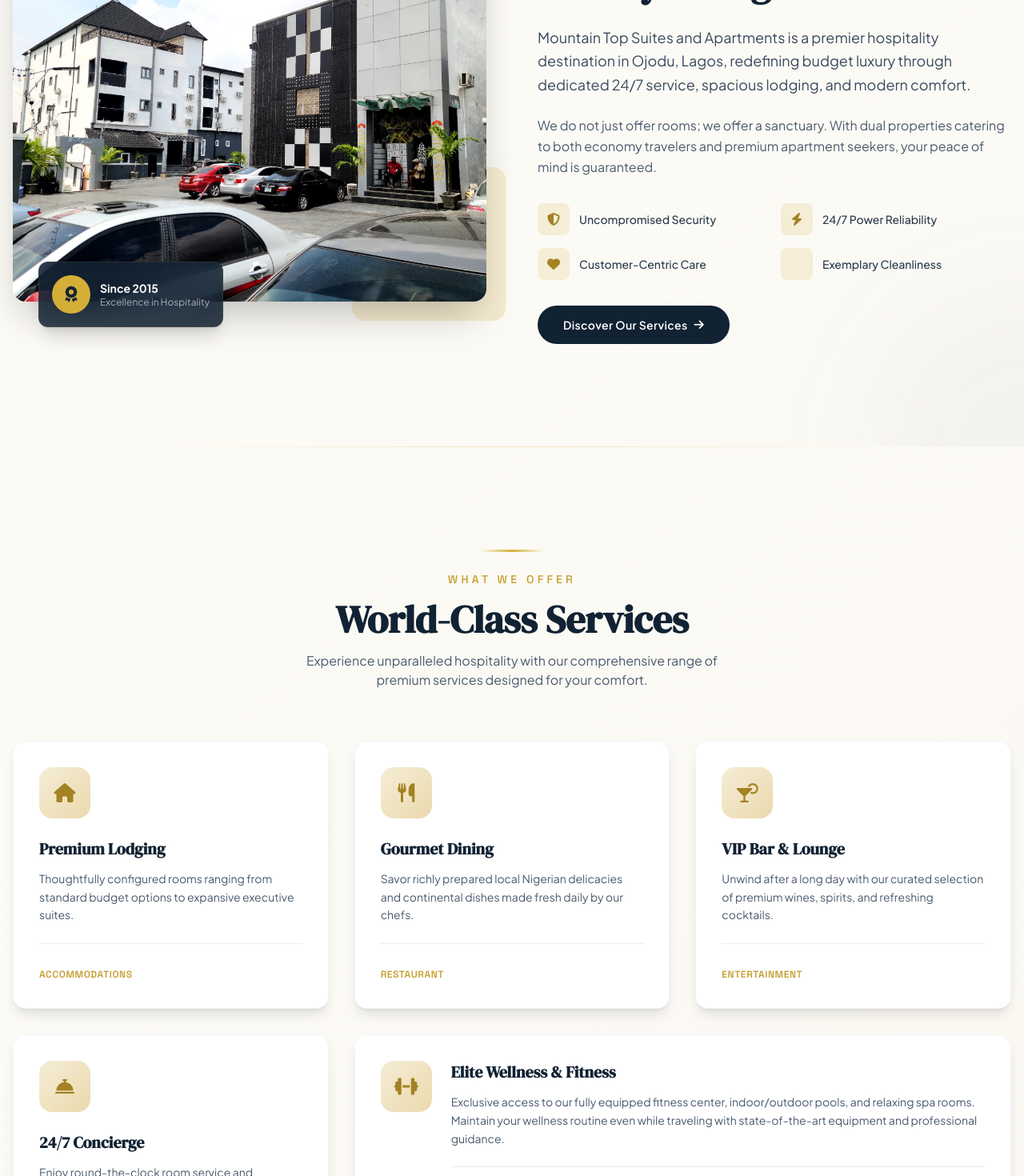
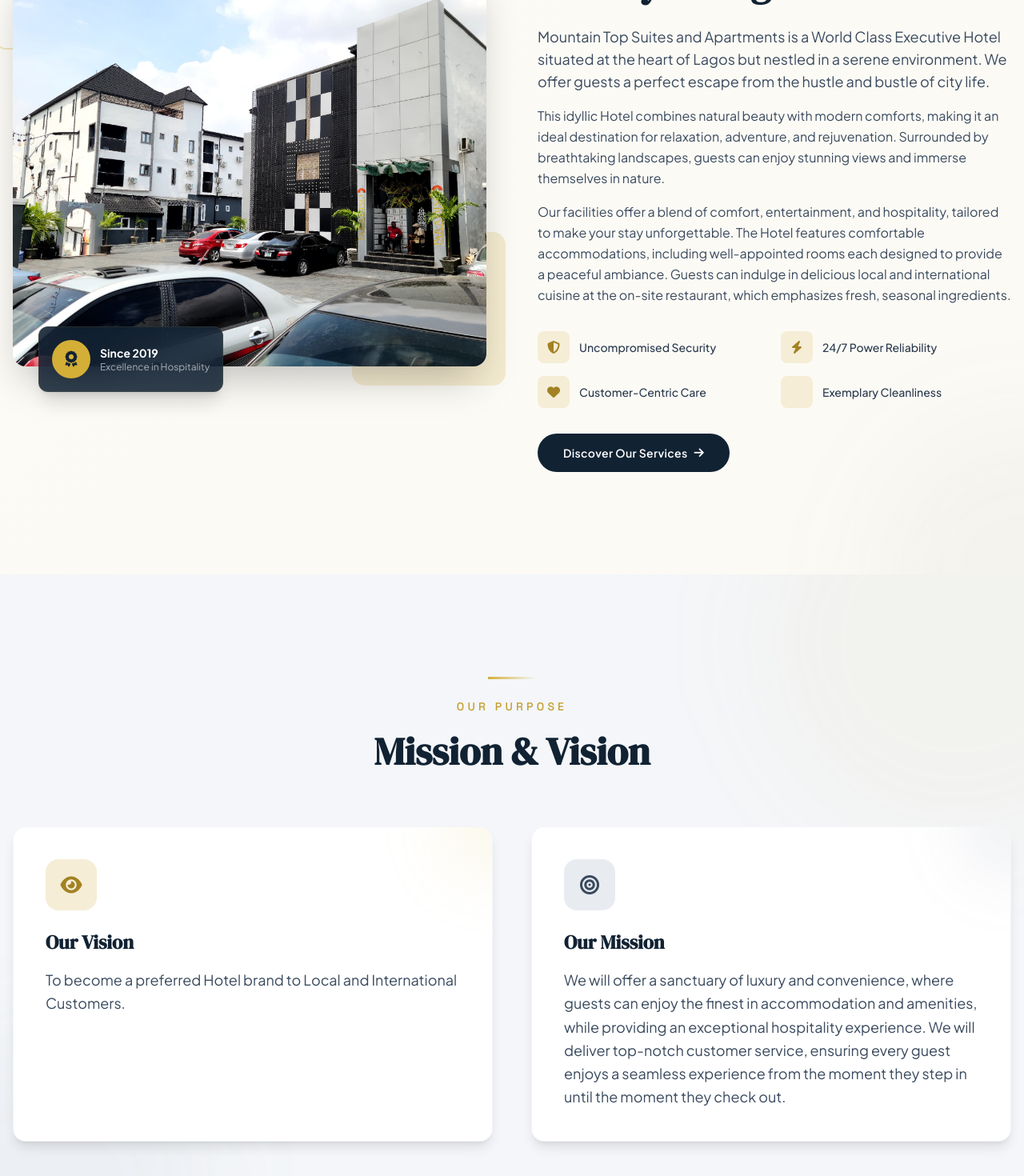
Before and after one commit to Larrybobby247/Mountain-Top, a React (Vite) app: page / in a window 1280 px wide. Shown: the part 1160-2630 px from the top of the page at 80% size. Built offline with nearby package versions, Linux system fonts and the light colour scheme.

Commit message:
second commit

```diff
--- a/src/components/About.jsx
+++ b/src/components/About.jsx
@@ -13,6 +13,8 @@ const About = () => {
   ];
 
   return (
+    <>
+      {/* About Section */}
       <section id="about" className="py-24 sm:py-32 px-4 relative overflow-hidden">
         <div className="absolute top-0 left-0 w-96 h-96 bg-gold-400/5 rounded-full blur-3xl -translate-x-1/2 -translate-y-1/2"></div>
         <div className="absolute bottom-0 right-0 w-96 h-96 bg-navy-400/5 rounded-full blur-3xl translate-x-1/2 translate-y-1/2"></div>
@@ -22,7 +24,7 @@ const About = () => {
             <div className="relative scroll-animate">
               <div className="relative z-10">
                 <img
-                  src= {Img1}
+                  src={Img1}
                   alt="Mountain Top Hotel"
                   className="rounded-2xl shadow-2xl w-full h-[500px] object-cover"
                 />
@@ -34,8 +36,8 @@ const About = () => {
                   <div className="w-12 h-12 bg-gold-400 rounded-full flex items-center justify-center">
                     <i className="fas fa-award text-navy-900 text-xl"></i>
                   </div>
-                <div className=''>
-                  <p className="text-white font-bold text-sm">Since 2015</p>
+                  <div>
+                    <p className="text-white font-bold text-sm">Since 2019</p>
                     <p className="text-white/60 text-xs">Excellence in Hospitality</p>
                   </div>
                 </div>
@@ -48,12 +50,18 @@ const About = () => {
               <h2 className="font-display text-4xl sm:text-5xl font-bold text-navy-900 mb-6 leading-tight">
                 Redefining Budget<br/>Luxury in Lagos
               </h2>
-            <p className="text-navy-600 text-lg leading-relaxed mb-6 font-body">
-              Mountain Top Suites and Apartments is a premier hospitality destination in Ojodu, Lagos, redefining budget luxury through dedicated 24/7 service, spacious lodging, and modern comfort.
+
+              <div className="space-y-4 mb-8 font-body text-navy-600 leading-relaxed">
+                <p className="text-lg">
+                  Mountain Top Suites and Apartments is a World Class Executive Hotel situated at the heart of Lagos but nestled in a serene environment. We offer guests a perfect escape from the hustle and bustle of city life.
                 </p>
-            <p className="text-navy-500 leading-relaxed mb-8 font-body">
-              We do not just offer rooms; we offer a sanctuary. With dual properties catering to both economy travelers and premium apartment seekers, your peace of mind is guaranteed.
+                <p>
+                  This idyllic Hotel combines natural beauty with modern comforts, making it an ideal destination for relaxation, adventure, and rejuvenation. Surrounded by breathtaking landscapes, guests can enjoy stunning views and immerse themselves in nature.
                 </p>
+                <p>
+                  Our facilities offer a blend of comfort, entertainment, and hospitality, tailored to make your stay unforgettable. The Hotel features comfortable accommodations, including well-appointed rooms each designed to provide a peaceful ambiance. Guests can indulge in delicious local and international cuisine at the on-site restaurant, which emphasizes fresh, seasonal ingredients.
+                </p>
+              </div>
 
               <div className="grid grid-cols-2 gap-4 mb-8">
                 {features.map((feature, index) => (
@@ -72,7 +80,7 @@ const About = () => {
                   e.preventDefault();
                   document.getElementById('services').scrollIntoView({ behavior: 'smooth' });
                 }}
-              className="btn-primary inline-flex items-center gap-2 bg-navy-900 hover:bg-navy-800 text-white px-8 py-3.5 rounded-full text-sm font-semibold tracking-wide"
+                className="btn-primary inline-flex items-center gap-2 bg-navy-900 hover:bg-navy-800 text-white px-8 py-3.5 rounded-full text-sm font-semibold tracking-wide transition-colors"
               >
                 Discover Our Services<i className="fas fa-arrow-right"></i>
               </a>
@@ -80,6 +88,57 @@ const About = () => {
           </div>
         </div>
       </section>
+
+      {/* Mission & Vision Section */}
+      <section id="mission-vision" className="py-24 sm:py-32 px-4 bg-navy-50 relative overflow-hidden">
+        <div className="absolute top-0 right-0 w-[500px] h-[500px] bg-gold-400/5 rounded-full blur-3xl translate-x-1/3 -translate-y-1/3"></div>
+        <div className="absolute bottom-0 left-0 w-[400px] h-[400px] bg-navy-400/5 rounded-full blur-3xl -translate-x-1/3 translate-y-1/3"></div>
+
+        <div className="max-w-7xl mx-auto relative z-10">
+          <div className="text-center mb-16 scroll-animate">
+            <div className="deco-line mx-auto mb-6"></div>
+            <p className="text-gold-500 text-sm tracking-[0.3em] uppercase font-medium mb-4 font-accent">Our Purpose</p>
+            <h2 className="font-display text-4xl sm:text-5xl font-bold text-navy-900 leading-tight">
+              Mission & Vision
+            </h2>
+          </div>
+
+          <div className="grid md:grid-cols-2 gap-8 lg:gap-12">
+            {/* Vision Card */}
+            <div className="scroll-animate group bg-white rounded-2xl p-8 lg:p-10 shadow-lg hover:shadow-2xl transition-all duration-500 border border-navy-100/50 relative overflow-hidden">
+              <div className="absolute top-0 right-0 w-32 h-32 bg-gold-400/10 rounded-full blur-2xl -translate-y-1/2 translate-x-1/2 group-hover:bg-gold-400/20 transition-colors duration-500"></div>
+
+              <div className="relative z-10">
+                <div className="w-16 h-16 bg-gold-100 rounded-2xl flex items-center justify-center mb-6 group-hover:scale-110 transition-transform duration-500">
+                  <i className="fas fa-eye text-gold-600 text-2xl"></i>
+                </div>
+
+                <h3 className="font-display text-2xl font-bold text-navy-900 mb-4">Our Vision</h3>
+                <p className="text-navy-600 leading-relaxed font-body text-lg">
+                  To become a preferred Hotel brand to Local and International Customers.
+                </p>
+              </div>
+            </div>
+
+            {/* Mission Card */}
+            <div className="scroll-animate group bg-white rounded-2xl p-8 lg:p-10 shadow-lg hover:shadow-2xl transition-all duration-500 border border-navy-100/50 relative overflow-hidden" style={{ animationDelay: '0.2s' }}>
+              <div className="absolute top-0 right-0 w-32 h-32 bg-navy-400/10 rounded-full blur-2xl -translate-y-1/2 translate-x-1/2 group-hover:bg-navy-400/20 transition-colors duration-500"></div>
+
+              <div className="relative z-10">
+                <div className="w-16 h-16 bg-navy-100 rounded-2xl flex items-center justify-center mb-6 group-hover:scale-110 transition-transform duration-500">
+                  <i className="fas fa-bullseye text-navy-600 text-2xl"></i>
+                </div>
+
+                <h3 className="font-display text-2xl font-bold text-navy-900 mb-4">Our Mission</h3>
+                <p className="text-navy-600 leading-relaxed font-body text-lg">
+                  We will offer a sanctuary of luxury and convenience, where guests can enjoy the finest in accommodation and amenities, while providing an exceptional hospitality experience. We will deliver top-notch customer service, ensuring every guest enjoys a seamless experience from the moment they step in until the moment they check out.
+                </p>
+              </div>
+            </div>
+          </div>
+        </div>
+      </section>
+    </>
   );
 };
 
--- a/src/components/Amenities.jsx
+++ b/src/components/Amenities.jsx
@@ -5,36 +5,52 @@ const Amenities = () => {
   const sectionRef = useScrollAnimation();
 
   const amenities = [
-    { icon: 'fas fa-wifi', title: 'Free Wi-Fi', desc: 'High-speed internet' },
-    { icon: 'fas fa-swimming-pool', title: 'Swimming Pool', desc: 'Indoor & outdoor' },
+    { icon: 'fas fa-bed', title: '41 Rooms, Suites & Apartments', desc: 'Comfortable accommodations for every need' },
+    { icon: 'fas fa-person-booth', title: 'Private Balconies', desc: 'Attached balconies for scenic views' },
+    { icon: 'fas fa-utensils', title: 'Restaurant', desc: 'Local & international cuisine' },
+    { icon: 'fas fa-water', title: 'Adult Swimming Pool', desc: 'Relax and unwind' },
+    { icon: 'fas fa-child', title: 'Children Swimming Pool', desc: 'Safe fun for the little ones' },
+    { icon: 'fas fa-taxi', title: 'Taxi on Call', desc: 'Transportation at your fingertips' },
+    { icon: 'fas fa-car', title: 'Secured Car Park', desc: 'Monitored parking facility' },
     { icon: 'fas fa-dumbbell', title: 'Fitness Center', desc: 'Fully equipped gym' },
-    { icon: 'fas fa-utensils', title: 'Restaurant & Bar', desc: 'Gourmet dining' },
-    { icon: 'fas fa-users', title: 'Event Hall', desc: 'For special occasions' },
-    { icon: 'fas fa-concierge-bell', title: '24/7 Concierge', desc: 'Always at your service' },
-    { icon: 'fas fa-tshirt', title: 'Laundry Service', desc: 'Same-day service' },
-    { icon: 'fas fa-shield-alt', title: 'Secure Parking', desc: 'Monitored 24/7' }
+    { icon: 'fas fa-wifi', title: 'Free Wi-Fi', desc: 'High-speed internet access' },
+    { icon: 'fas fa-snowflake', title: 'Air Conditioning', desc: 'Climate-controlled comfort' },
+    { icon: 'fas fa-users', title: 'Conference Room', desc: 'Professional meeting space' },
+    { icon: 'fas fa-glass-cheers', title: 'Event Halls', desc: 'For weddings & celebrations' },
+    { icon: 'fas fa-wine-glass-alt', title: 'Bar', desc: 'Premium drinks & cocktails' },
+    { icon: 'fas fa-couch', title: 'VIP Lounge', desc: 'Exclusive relaxation area' },
+    { icon: 'fas fa-shield-alt', title: 'Security Personnel & NPF', desc: 'Uniformed guards & Police' },
+    { icon: 'fas fa-music', title: 'Nite Club', desc: 'Evening entertainment' },
+    { icon: 'fas fa-spa', title: 'Spa', desc: 'Rejuvenation & wellness' },
+    { icon: 'fas fa-table', title: 'Snooker Game', desc: 'Indoor recreation' }
   ];
 
   return (
-    <section id="amenities" className="py-24 sm:py-32 px-4 relative">
-      <div ref={sectionRef} className="max-w-7xl mx-auto">
+    <section id="amenities" className="py-24 sm:py-32 px-4 relative bg-navy-50 overflow-hidden">
+      <div className="absolute top-0 left-0 w-96 h-96 bg-gold-400/5 rounded-full blur-3xl -translate-x-1/2 -translate-y-1/2"></div>
+      <div className="absolute bottom-0 right-0 w-96 h-96 bg-navy-400/5 rounded-full blur-3xl translate-x-1/2 translate-y-1/2"></div>
+
+      <div ref={sectionRef} className="max-w-7xl mx-auto relative z-10">
         <div className="text-center mb-16 scroll-animate">
           <div className="deco-line-center mb-6"></div>
           <p className="text-gold-500 text-sm tracking-[0.3em] uppercase font-medium mb-4 font-accent">Facilities</p>
-          <h2 className="font-display text-4xl sm:text-5xl font-bold text-navy-900 mb-4">Premium Amenities</h2>
-          <p className="text-navy-500 max-w-xl mx-auto font-body">Every detail has been carefully considered to ensure your stay is nothing short of exceptional.</p>
+          <h2 className="font-display text-4xl sm:text-5xl font-bold text-navy-900 mb-4">World-Class Amenities</h2>
+          <p className="text-navy-500 max-w-xl mx-auto font-body text-lg">
+            From comfortable lodging to premium leisure facilities, every detail has been carefully considered to ensure your stay is nothing short of exceptional.
+          </p>
         </div>
 
         <div className="grid grid-cols-2 sm:grid-cols-3 lg:grid-cols-4 gap-6">
           {amenities.map((amenity, index) => (
             <div
               key={index}
-              className="amenity-item bg-white rounded-2xl p-6 text-center shadow-md border border-navy-100/50 hover:shadow-xl transition-all duration-500 hover:-translate-y-2 scroll-animate"
+              className="amenity-item bg-white rounded-2xl p-6 text-center shadow-md border border-navy-100/50 hover:shadow-xl transition-all duration-500 hover:-translate-y-2 hover:border-gold-400/30 scroll-animate group"
+              style={{ animationDelay: `${(index % 4) * 0.1}s` }}
             >
-              <div className="amenity-icon w-14 h-14 bg-navy-50 rounded-2xl flex items-center justify-center mx-auto mb-4 text-navy-400 transition-all duration-400">
+              <div className="amenity-icon w-14 h-14 bg-navy-50 rounded-2xl flex items-center justify-center mx-auto mb-4 text-navy-400 group-hover:bg-gold-400 group-hover:text-navy-900 transition-all duration-400">
                 <i className={`${amenity.icon} text-xl`}></i>
               </div>
-              <h4 className="font-display font-bold text-navy-900 text-sm">{amenity.title}</h4>
+              <h4 className="font-display font-bold text-navy-900 text-sm group-hover:text-gold-600 transition-colors">{amenity.title}</h4>
               <p className="text-navy-400 text-xs mt-1 font-body">{amenity.desc}</p>
             </div>
           ))}
--- a/src/components/Footer.jsx
+++ b/src/components/Footer.jsx
@@ -30,7 +30,7 @@ const Footer = () => {
               </div>
               <div>
                 <span className="font-display text-lg font-bold text-white">Mountain Top</span>
-                <span className="block text-[10px] text-gold-400 tracking-[0.3em] uppercase -mt-1">Hotel & Suites</span>
+                <span className="block text-[10px] text-gold-400 tracking-[0.3em] uppercase -mt-1">Suites and Apartments</span>
               </div>
             </div>
             <p className="text-navy-300 text-sm leading-relaxed font-body">
--- a/src/components/Navbar.jsx
+++ b/src/components/Navbar.jsx
@@ -120,7 +120,7 @@ const Navbar = () => {
           ))}
           <div className="mt-8 pt-8 border-t border-white/10">
             <p className="text-gold-400 text-sm mb-2">Call Us</p>
-            <a href="tel:+2348138519792" className="text-white text-xl font-display">+234 813 851 9792</a>
+            <a href="tel:+2348138519792" className="text-white text-xl font-display">+234 806 712 0227</a>
           </div>
         </div>
       </div>
--- a/src/components/Services.jsx
+++ b/src/components/Services.jsx
@@ -6,65 +6,83 @@ const Services = () => {
 
   const services = [
     {
-      icon: 'fas fa-home',
-      title: 'Premium Lodging',
-      description: 'Thoughtfully configured rooms ranging from standard budget options to expansive executive suites.',
-      category: 'Accommodations'
+      icon: 'fas fa-bed',
+      title: 'Accommodation',
+      description: '41 well-appointed rooms, suites, and apartments designed for comfort. Each space features modern furnishings, air conditioning, and attached balconies for a serene stay.',
+      category: 'Stay'
     },
     {
       icon: 'fas fa-utensils',
-      title: 'Gourmet Dining',
-      description: 'Savor richly prepared local Nigerian delicacies and continental dishes made fresh daily by our chefs.',
-      category: 'Restaurant'
+      title: 'Food & Beverage',
+      description: 'Savor delicious local Nigerian delicacies and international cuisine at our on-site restaurant and bar, prepared fresh daily by our expert chefs.',
+      category: 'Dining'
     },
     {
-      icon: 'fas fa-cocktail',
-      title: 'VIP Bar & Lounge',
-      description: 'Unwind after a long day with our curated selection of premium wines, spirits, and refreshing cocktails.',
-      category: 'Entertainment'
+      icon: 'fas fa-coffee',
+      title: 'Free Breakfast',
+      description: 'Start your day right with a complimentary breakfast featuring a variety of fresh, seasonal options to energize your morning.',
+      category: 'Dining'
+    },
+    {
+      icon: 'fas fa-glass-cheers',
+      title: 'Banquet Service & Catering',
+      description: 'Full-service event catering for weddings, conferences, and special occasions. Our event halls and professional team ensure memorable gatherings.',
+      category: 'Events'
+    },
+    {
+      icon: 'fas fa-broom',
+      title: 'Housekeeping',
+      description: 'Impeccable daily housekeeping services maintaining the highest standards of cleanliness and comfort throughout your stay.',
+      category: 'Service'
+    },
+    {
+      icon: 'fas fa-tshirt',
+      title: 'Laundry',
+      description: 'Professional laundry and dry-cleaning services available to keep your wardrobe fresh and ready for any occasion.',
+      category: 'Service'
     },
     {
       icon: 'fas fa-concierge-bell',
-      title: '24/7 Concierge',
-      description: 'Enjoy round-the-clock room service and dedicated support to attend to your every hospitality need.',
-      category: 'Service'
-    },
-    {
-      icon: 'fas fa-dumbbell',
-      title: 'Elite Wellness & Fitness',
-      description: 'Exclusive access to our fully equipped fitness center, indoor/outdoor pools, and relaxing spa rooms. Maintain your wellness routine even while traveling with state-of-the-art equipment and professional guidance.',
-      category: 'Wellness',
+      title: 'Concierge',
+      description: 'Dedicated 24/7 concierge support to assist with reservations, transportation, local recommendations, and every hospitality need.',
+      category: 'Service',
       wide: true
     }
   ];
 
   return (
-    <section id="services" className="py-24 sm:py-32 px-4 relative">
-      <div ref={sectionRef} className="max-w-7xl mx-auto">
+    <section id="services" className="py-24 sm:py-32 px-4 relative bg-navy-50 overflow-hidden">
+      <div className="absolute top-0 left-0 w-96 h-96 bg-gold-400/5 rounded-full blur-3xl -translate-x-1/2 -translate-y-1/2"></div>
+      <div className="absolute bottom-0 right-0 w-96 h-96 bg-navy-400/5 rounded-full blur-3xl translate-x-1/2 translate-y-1/2"></div>
+
+      <div ref={sectionRef} className="max-w-7xl mx-auto relative z-10">
         <div className="text-center mb-16 scroll-animate">
           <div className="deco-line-center mb-6"></div>
           <p className="text-gold-500 text-sm tracking-[0.3em] uppercase font-medium mb-4 font-accent">What We Offer</p>
-          <h2 className="font-display text-4xl sm:text-5xl font-bold text-navy-900 mb-4">World-Class Services</h2>
-          <p className="text-navy-500 max-w-xl mx-auto font-body">Experience unparalleled hospitality with our comprehensive range of premium services designed for your comfort.</p>
+          <h2 className="font-display text-4xl sm:text-5xl font-bold text-navy-900 mb-4">Our Services</h2>
+          <p className="text-navy-500 max-w-xl mx-auto font-body text-lg">
+            Comprehensive hospitality services designed to make every aspect of your stay seamless and memorable.
+          </p>
         </div>
 
         <div className="grid sm:grid-cols-2 lg:grid-cols-3 gap-8">
           {services.map((service, index) => (
             <div
               key={index}
-              className={`service-card tilt-card bg-white rounded-2xl p-8 shadow-lg border border-navy-100/50 relative overflow-hidden group scroll-animate ${
+              className={`service-card tilt-card bg-white rounded-2xl p-8 shadow-lg border border-navy-100/50 relative overflow-hidden group scroll-animate hover:shadow-xl hover:-translate-y-1 transition-all duration-500 ${
                 service.wide ? 'sm:col-span-2 lg:col-span-2' : ''
               }`}
+              style={{ animationDelay: `${(index % 3) * 0.1}s` }}
             >
               <div className="card-shine rounded-inherit"></div>
 
               {service.wide ? (
-                <div className="flex flex-col sm:flex-row gap-6">
-                  <div className="service-icon w-16 h-16 bg-gradient-to-br from-gold-100 to-gold-200 rounded-2xl flex items-center justify-center flex-shrink-0 group-hover:from-gold-200 group-hover:to-gold-300 transition-all">
+                <div className="flex flex-col sm:flex-row gap-6 items-start">
+                  <div className="service-icon w-16 h-16 bg-gradient-to-br from-gold-100 to-gold-200 rounded-2xl flex items-center justify-center flex-shrink-0 group-hover:from-gold-200 group-hover:to-gold-300 transition-all duration-300">
                     <i className={`${service.icon} text-gold-600 text-2xl`}></i>
                   </div>
-                  <div>
-                    <h3 className="font-display text-xl font-bold text-navy-900 mb-3">{service.title}</h3>
+                  <div className="flex-1">
+                    <h3 className="font-display text-xl font-bold text-navy-900 mb-3 group-hover:text-gold-600 transition-colors">{service.title}</h3>
                     <p className="text-navy-500 text-sm leading-relaxed font-body">{service.description}</p>
                     <div className="mt-6 pt-6 border-t border-navy-100">
                       <span className="text-gold-500 text-xs font-semibold tracking-wider uppercase font-accent">{service.category}</span>
@@ -73,10 +91,10 @@ const Services = () => {
                 </div>
               ) : (
                 <>
-                  <div className="service-icon w-16 h-16 bg-gradient-to-br from-gold-100 to-gold-200 rounded-2xl flex items-center justify-center mb-6 group-hover:from-gold-200 group-hover:to-gold-300 transition-all">
+                  <div className="service-icon w-16 h-16 bg-gradient-to-br from-gold-100 to-gold-200 rounded-2xl flex items-center justify-center mb-6 group-hover:from-gold-200 group-hover:to-gold-300 transition-all duration-300">
                     <i className={`${service.icon} text-gold-600 text-2xl`}></i>
                   </div>
-                  <h3 className="font-display text-xl font-bold text-navy-900 mb-3">{service.title}</h3>
+                  <h3 className="font-display text-xl font-bold text-navy-900 mb-3 group-hover:text-gold-600 transition-colors">{service.title}</h3>
                   <p className="text-navy-500 text-sm leading-relaxed font-body">{service.description}</p>
                   <div className="mt-6 pt-6 border-t border-navy-100">
                     <span className="text-gold-500 text-xs font-semibold tracking-wider uppercase font-accent">{service.category}</span>
```
Lines whose indentation alone changed are shown as unchanged.
